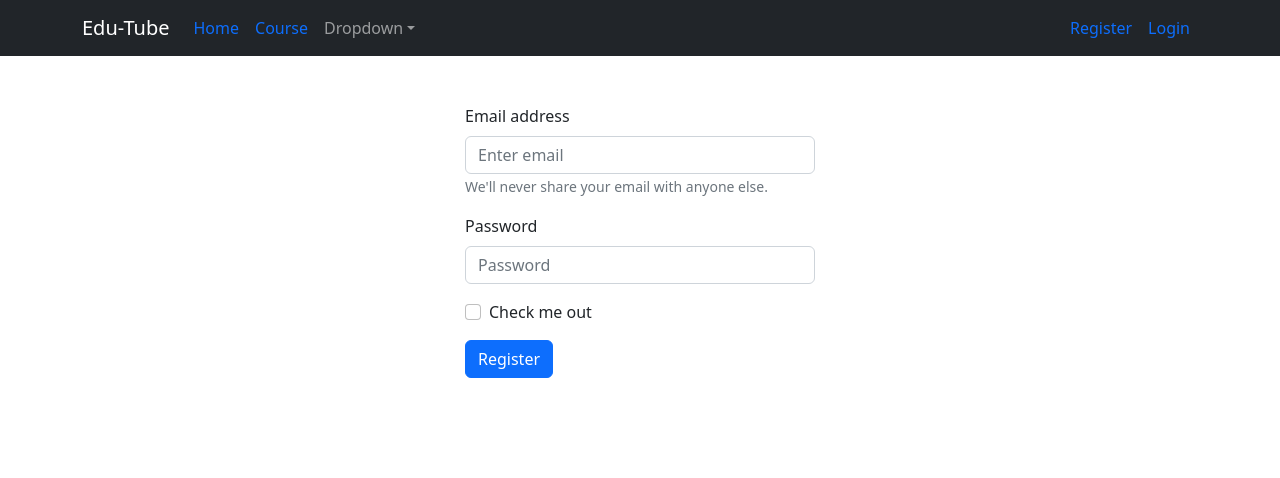
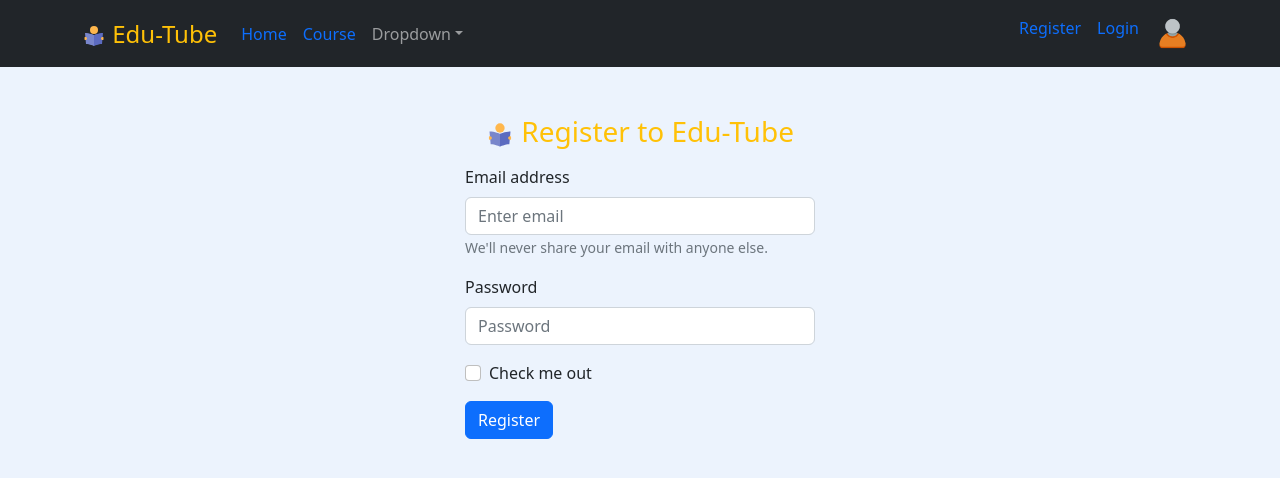
Before and after one commit to Shihab0/eduTube-client, a React (Create React App) app: page /register in a window 1280 px wide. Shown: the top 478 px of the page. Built offline with nearby package versions, Linux system fonts and the light colour scheme.

Commit message:
context added

```diff
--- a/src/RegisterLogin/Login.jsx
+++ b/src/RegisterLogin/Login.jsx
@@ -1,13 +1,15 @@
 import React from 'react';
 import Button from 'react-bootstrap/Button';
 import Form from 'react-bootstrap/Form';
+import { FcReading } from 'react-icons/fc';
 import Header from '../Shared/Header';
 
 const Login = () => {
     return (
-        <div>
+        <div style={{background: '#ecf3fd', height: '100vh'}}>
             <Header></Header>
             <Form className='mx-auto mt-5' style={{width: '350px'}}>
+            <h3 className='text-center mb-3 text-warning'><FcReading/> Login to Edu-Tube</h3>
             <Form.Group className="mb-3" controlId="formBasicEmail">
                 <Form.Label>Email address</Form.Label>
                 <Form.Control type="email" placeholder="Enter email" />
--- a/src/RegisterLogin/Register.jsx
+++ b/src/RegisterLogin/Register.jsx
@@ -1,13 +1,15 @@
 import React from 'react';
 import Button from 'react-bootstrap/Button';
 import Form from 'react-bootstrap/Form';
+import { FcReading } from 'react-icons/fc';
 import Header from '../Shared/Header';
 
 const Register = () => {
     return (
-        <div>
+        <div style={{background: '#ecf3fd', height: '100vh'}}>
             <Header></Header>
             <Form className='mx-auto mt-5' style={{width: '350px'}}>
+                <h3 className='text-center mb-3 text-warning'><FcReading/> Register to Edu-Tube</h3>
             <Form.Group className="mb-3" controlId="formBasicEmail">
                 <Form.Label>Email address</Form.Label>
                 <Form.Control type="email" placeholder="Enter email" />
--- a/src/Shared/Header.jsx
+++ b/src/Shared/Header.jsx
@@ -4,12 +4,14 @@ import Nav from 'react-bootstrap/Nav';
 import Navbar from 'react-bootstrap/Navbar';
 import NavDropdown from 'react-bootstrap/NavDropdown';
 import { Link } from 'react-router-dom';
+import user from '../assest/img/user-512.webp';
+import { FcReading } from "react-icons/fc";
 
 const Header = () => {
     return (
         <Navbar collapseOnSelect expand="lg" bg="dark" variant="dark">
             <Container>
-                <Navbar.Brand href="#home">Edu-Tube</Navbar.Brand>
+                <Navbar.Brand><span className='fs-4 text-warning'><FcReading /> Edu-Tube </span></Navbar.Brand>
                 <Navbar.Toggle aria-controls="responsive-navbar-nav" />
                 <Navbar.Collapse id="responsive-navbar-nav">
                     <Nav className="me-auto">
@@ -34,6 +36,11 @@ const Header = () => {
                         <Nav.Link>
                             <Link className='text-decoration-none' to='/login'>Login</Link>
                         </Nav.Link>
+                        <Nav.Link>
+                            <Link className='text-decoration-none' to='/login'>
+                                <img style={{width: '35px'}} roundedCircle={true} src={user} alt="" />
+                            </Link>
+                        </Nav.Link>
                     </Nav>
                 </Navbar.Collapse>
             </Container>
```
Also changed, not shown: src/contexts/AuthProvider/AuthProvider.jsx (added, +13 -0 lines), src/assest/img/user-512.webp (added).
